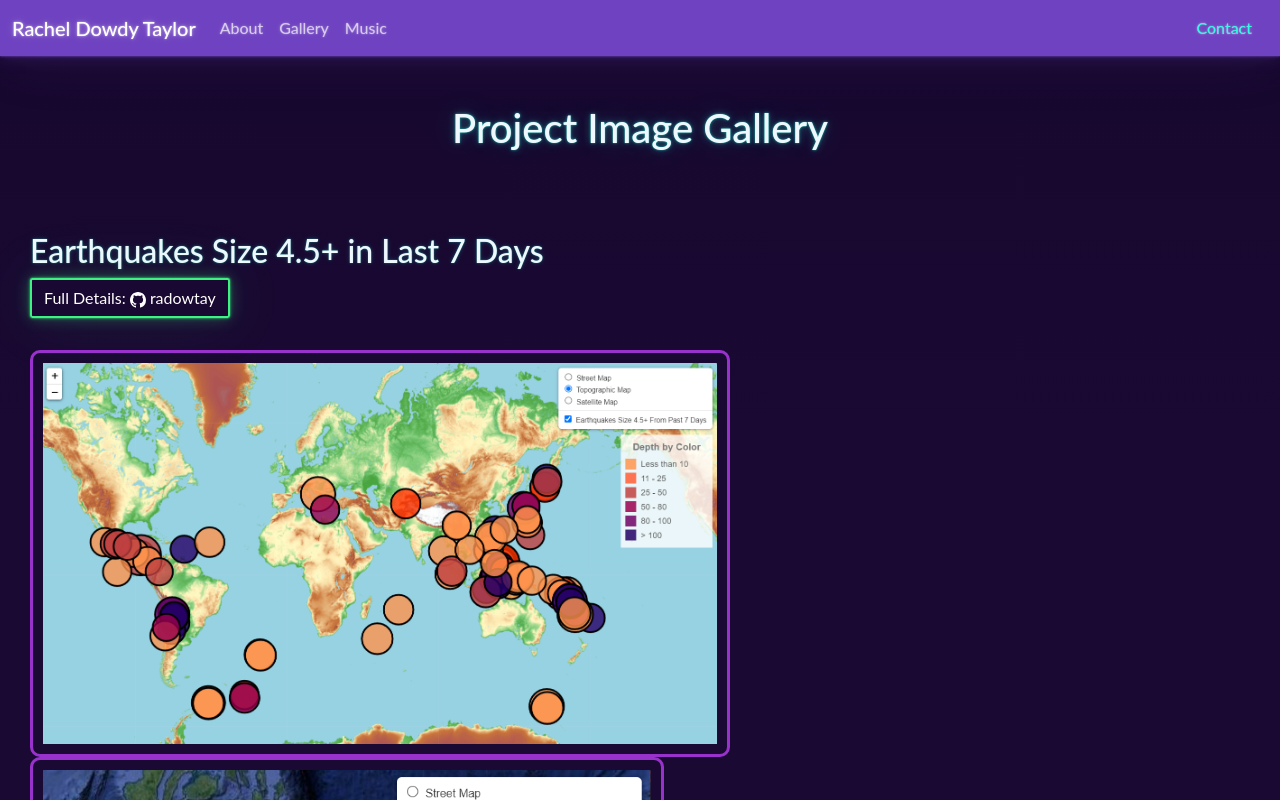
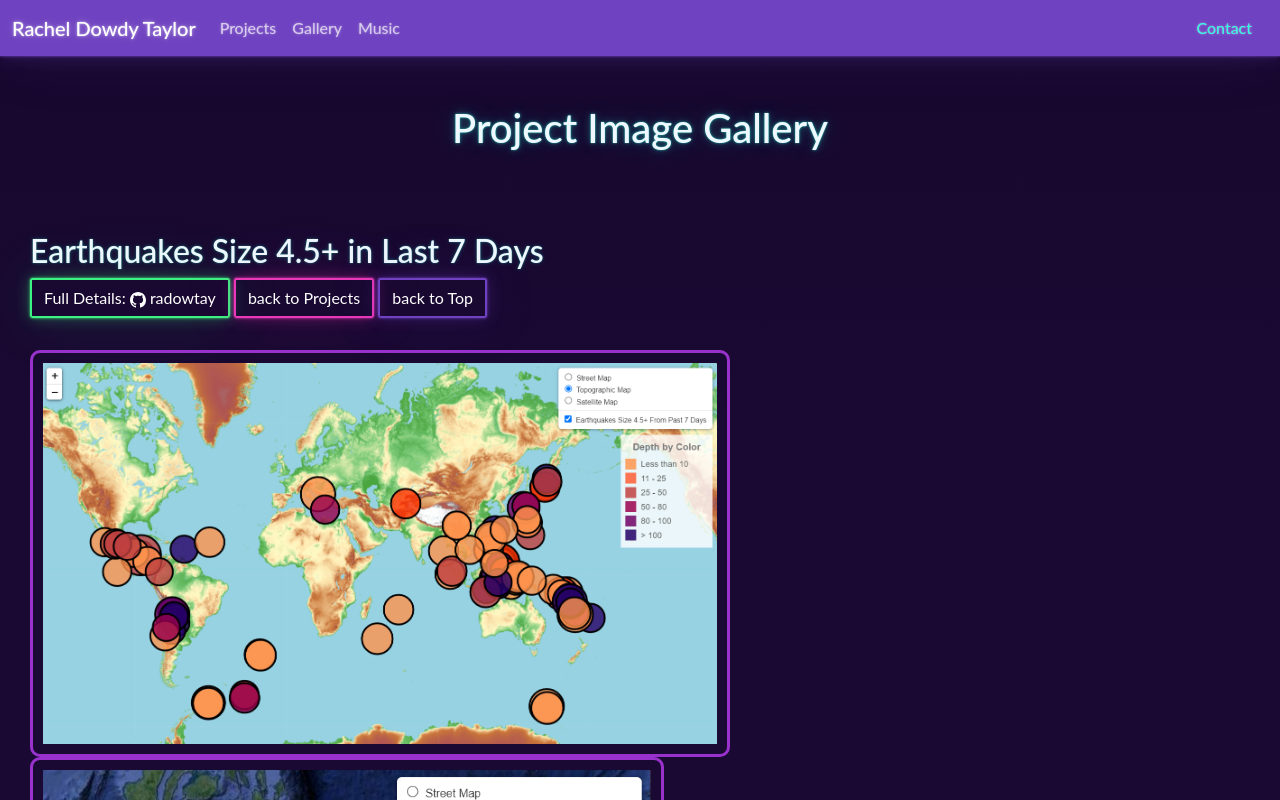
Before and after one commit to radowtay/webpage-practice, a plain HTML site: page gallery.html in a window 1280 px wide. Shown: the top 800 px of the page. Drawn offline with Linux system fonts and the light colour scheme.

Commit message:
links added

```diff
--- a/gallery.html
+++ b/gallery.html
@@ -44,7 +44,7 @@
                         </a>
                     </li>
                     <li class="nav-item">
-                        <a class="nav-link" href="about.html">About</a>
+                        <a class="nav-link" href="Projects.html">Projects</a>
                     </li>
                     <li class="nav-item">
                         <a class="nav-link" href="gallery.html">Gallery</a>
@@ -82,6 +82,8 @@
         <svg xmlns="http://www.w3.org/2000/svg" width="16" height="16" fill="currentColor" class="bi bi-github" viewBox="0 0 16 16">
         <path d="M8 0C3.58 0 0 3.58 0 8c0 3.54 2.29 6.53 5.47 7.59.4.07.55-.17.55-.38 0-.19-.01-.82-.01-1.49-2.01.37-2.53-.49-2.69-.94-.09-.23-.48-.94-.82-1.13-.28-.15-.68-.52-.01-.53.63-.01 1.08.58 1.23.82.72 1.21 1.87.87 2.33.66.07-.52.28-.87.51-1.07-1.78-.2-3.64-.89-3.64-3.95 0-.87.31-1.59.82-2.15-.08-.2-.36-1.02.08-2.12 0 0 .67-.21 2.2.82.64-.18 1.32-.27 2-.27.68 0 1.36.09 2 .27 1.53-1.04 2.2-.82 2.2-.82.44 1.1.16 1.92.08 2.12.51.56.82 1.27.82 2.15 0 3.07-1.87 3.75-3.65 3.95.29.25.54.73.54 1.48 0 1.07-.01 1.93-.01 2.2 0 .21.15.46.55.38A8.012 8.012 0 0 0 16 8c0-4.42-3.58-8-8-8z"/>
       </svg></a> radowtay</button>
+      <button type="button" class="btn btn-outline-secondary"onclick="location.href='https://radowtay.github.io/webpage-practice/projects.html'">back to Projects</button>
+      <button type="button" class="btn btn-outline-primary"onclick="location.href='https://radowtay.github.io/webpage-practice/gallery.html'">back to Top</button>
     <hr>
 
     <img src="images/earthquakes_landing.PNG" class="gallery-img">
@@ -95,6 +97,8 @@
         <svg xmlns="http://www.w3.org/2000/svg" width="16" height="16" fill="currentColor" class="bi bi-github" viewBox="0 0 16 16">
         <path d="M8 0C3.58 0 0 3.58 0 8c0 3.54 2.29 6.53 5.47 7.59.4.07.55-.17.55-.38 0-.19-.01-.82-.01-1.49-2.01.37-2.53-.49-2.69-.94-.09-.23-.48-.94-.82-1.13-.28-.15-.68-.52-.01-.53.63-.01 1.08.58 1.23.82.72 1.21 1.87.87 2.33.66.07-.52.28-.87.51-1.07-1.78-.2-3.64-.89-3.64-3.95 0-.87.31-1.59.82-2.15-.08-.2-.36-1.02.08-2.12 0 0 .67-.21 2.2.82.64-.18 1.32-.27 2-.27.68 0 1.36.09 2 .27 1.53-1.04 2.2-.82 2.2-.82.44 1.1.16 1.92.08 2.12.51.56.82 1.27.82 2.15 0 3.07-1.87 3.75-3.65 3.95.29.25.54.73.54 1.48 0 1.07-.01 1.93-.01 2.2 0 .21.15.46.55.38A8.012 8.012 0 0 0 16 8c0-4.42-3.58-8-8-8z"/>
       </svg></a> radowtay</button>
+      <button type="button" class="btn btn-outline-secondary"onclick="location.href='https://radowtay.github.io/webpage-practice/projects.html'">back to Projects</button>
+      <button type="button" class="btn btn-outline-primary"onclick="location.href='https://radowtay.github.io/webpage-practice/gallery.html'">back to Top</button>
     <hr>
     <img src="images/homepage.PNG" class="gallery-img">
     <img src="images/weather_comparisons.png" class="gallery-img">
@@ -108,6 +112,8 @@
         <svg xmlns="http://www.w3.org/2000/svg" width="16" height="16" fill="currentColor" class="bi bi-github" viewBox="0 0 16 16">
         <path d="M8 0C3.58 0 0 3.58 0 8c0 3.54 2.29 6.53 5.47 7.59.4.07.55-.17.55-.38 0-.19-.01-.82-.01-1.49-2.01.37-2.53-.49-2.69-.94-.09-.23-.48-.94-.82-1.13-.28-.15-.68-.52-.01-.53.63-.01 1.08.58 1.23.82.72 1.21 1.87.87 2.33.66.07-.52.28-.87.51-1.07-1.78-.2-3.64-.89-3.64-3.95 0-.87.31-1.59.82-2.15-.08-.2-.36-1.02.08-2.12 0 0 .67-.21 2.2.82.64-.18 1.32-.27 2-.27.68 0 1.36.09 2 .27 1.53-1.04 2.2-.82 2.2-.82.44 1.1.16 1.92.08 2.12.51.56.82 1.27.82 2.15 0 3.07-1.87 3.75-3.65 3.95.29.25.54.73.54 1.48 0 1.07-.01 1.93-.01 2.2 0 .21.15.46.55.38A8.012 8.012 0 0 0 16 8c0-4.42-3.58-8-8-8z"/>
       </svg></a> radowtay</button>
+      <button type="button" class="btn btn-outline-secondary"onclick="location.href='https://radowtay.github.io/webpage-practice/projects.html'">back to Projects</button>
+      <button type="button" class="btn btn-outline-primary"onclick="location.href='https://radowtay.github.io/webpage-practice/gallery.html'">back to Top</button>
     <hr>
     <img src="images/readme_index_preview.PNG" class="gallery-img">
     <img src="images/haunted_preview.PNG" class="gallery-img">
@@ -122,6 +128,8 @@
         <svg xmlns="http://www.w3.org/2000/svg" width="16" height="16" fill="currentColor" class="bi bi-github" viewBox="0 0 16 16">
         <path d="M8 0C3.58 0 0 3.58 0 8c0 3.54 2.29 6.53 5.47 7.59.4.07.55-.17.55-.38 0-.19-.01-.82-.01-1.49-2.01.37-2.53-.49-2.69-.94-.09-.23-.48-.94-.82-1.13-.28-.15-.68-.52-.01-.53.63-.01 1.08.58 1.23.82.72 1.21 1.87.87 2.33.66.07-.52.28-.87.51-1.07-1.78-.2-3.64-.89-3.64-3.95 0-.87.31-1.59.82-2.15-.08-.2-.36-1.02.08-2.12 0 0 .67-.21 2.2.82.64-.18 1.32-.27 2-.27.68 0 1.36.09 2 .27 1.53-1.04 2.2-.82 2.2-.82.44 1.1.16 1.92.08 2.12.51.56.82 1.27.82 2.15 0 3.07-1.87 3.75-3.65 3.95.29.25.54.73.54 1.48 0 1.07-.01 1.93-.01 2.2 0 .21.15.46.55.38A8.012 8.012 0 0 0 16 8c0-4.42-3.58-8-8-8z"/>
       </svg></a> radowtay</button>
+      <button type="button" class="btn btn-outline-secondary"onclick="location.href='https://radowtay.github.io/webpage-practice/projects.html'">back to Projects</button>
+      <button type="button" class="btn btn-outline-primary"onclick="location.href='https://radowtay.github.io/webpage-practice/gallery.html'">back to Top</button>
     <hr>
     <img src="images/chart_statistics_example.PNG" class="gallery-img">
     <img src="images/pym_linear_regression.PNG" class="gallery-img">
@@ -136,6 +144,8 @@
         <svg xmlns="http://www.w3.org/2000/svg" width="16" height="16" fill="currentColor" class="bi bi-github" viewBox="0 0 16 16">
         <path d="M8 0C3.58 0 0 3.58 0 8c0 3.54 2.29 6.53 5.47 7.59.4.07.55-.17.55-.38 0-.19-.01-.82-.01-1.49-2.01.37-2.53-.49-2.69-.94-.09-.23-.48-.94-.82-1.13-.28-.15-.68-.52-.01-.53.63-.01 1.08.58 1.23.82.72 1.21 1.87.87 2.33.66.07-.52.28-.87.51-1.07-1.78-.2-3.64-.89-3.64-3.95 0-.87.31-1.59.82-2.15-.08-.2-.36-1.02.08-2.12 0 0 .67-.21 2.2.82.64-.18 1.32-.27 2-.27.68 0 1.36.09 2 .27 1.53-1.04 2.2-.82 2.2-.82.44 1.1.16 1.92.08 2.12.51.56.82 1.27.82 2.15 0 3.07-1.87 3.75-3.65 3.95.29.25.54.73.54 1.48 0 1.07-.01 1.93-.01 2.2 0 .21.15.46.55.38A8.012 8.012 0 0 0 16 8c0-4.42-3.58-8-8-8z"/>
       </svg></a> radowtay</button>
+      <button type="button" class="btn btn-outline-secondary"onclick="location.href='https://radowtay.github.io/webpage-practice/projects.html'">back to Projects</button>
+      <button type="button" class="btn btn-outline-primary"onclick="location.href='https://radowtay.github.io/webpage-practice/gallery.html'">back to Top</button>
     <hr>
     <img src="images/SQL_joins_example.PNG" class="gallery-img">
 
```
Also changed, not shown: index.html (+8 -12 lines), music.html (+2 -2 lines), projects.html (+4 -2 lines).
